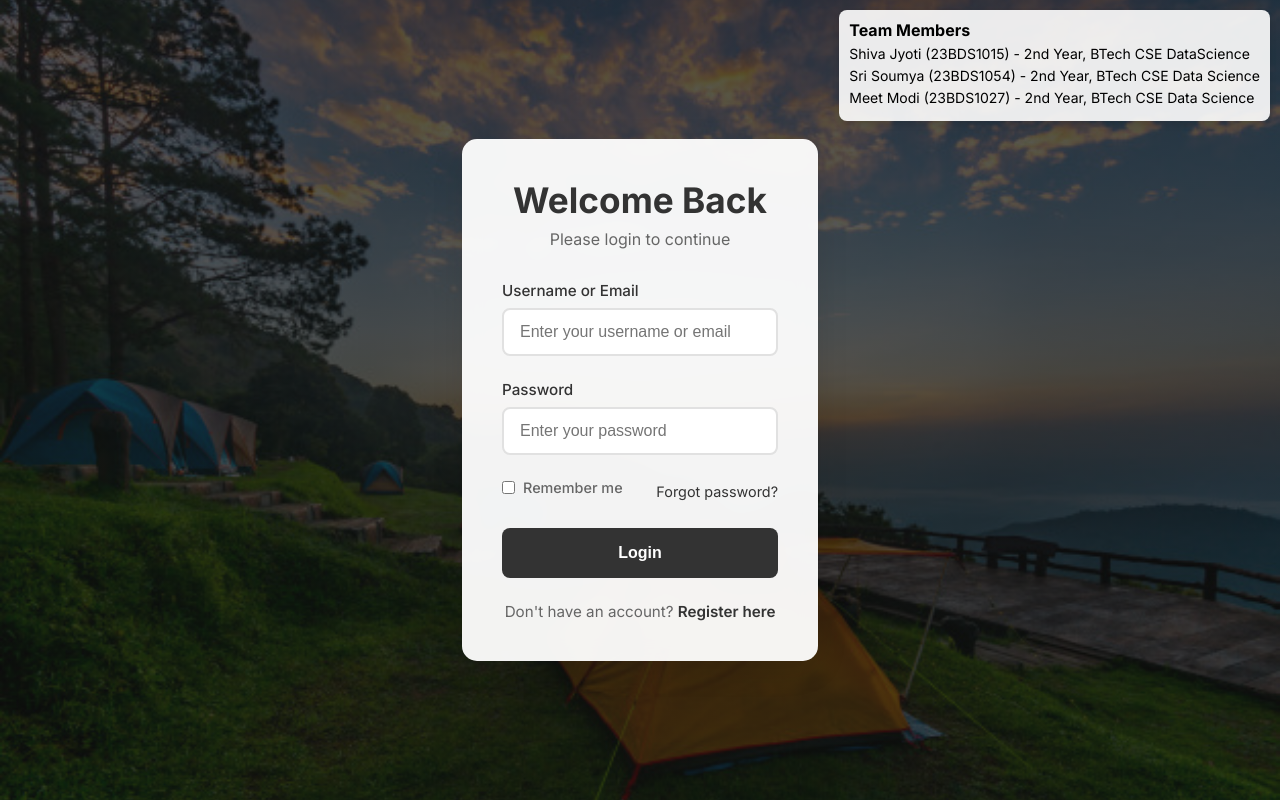
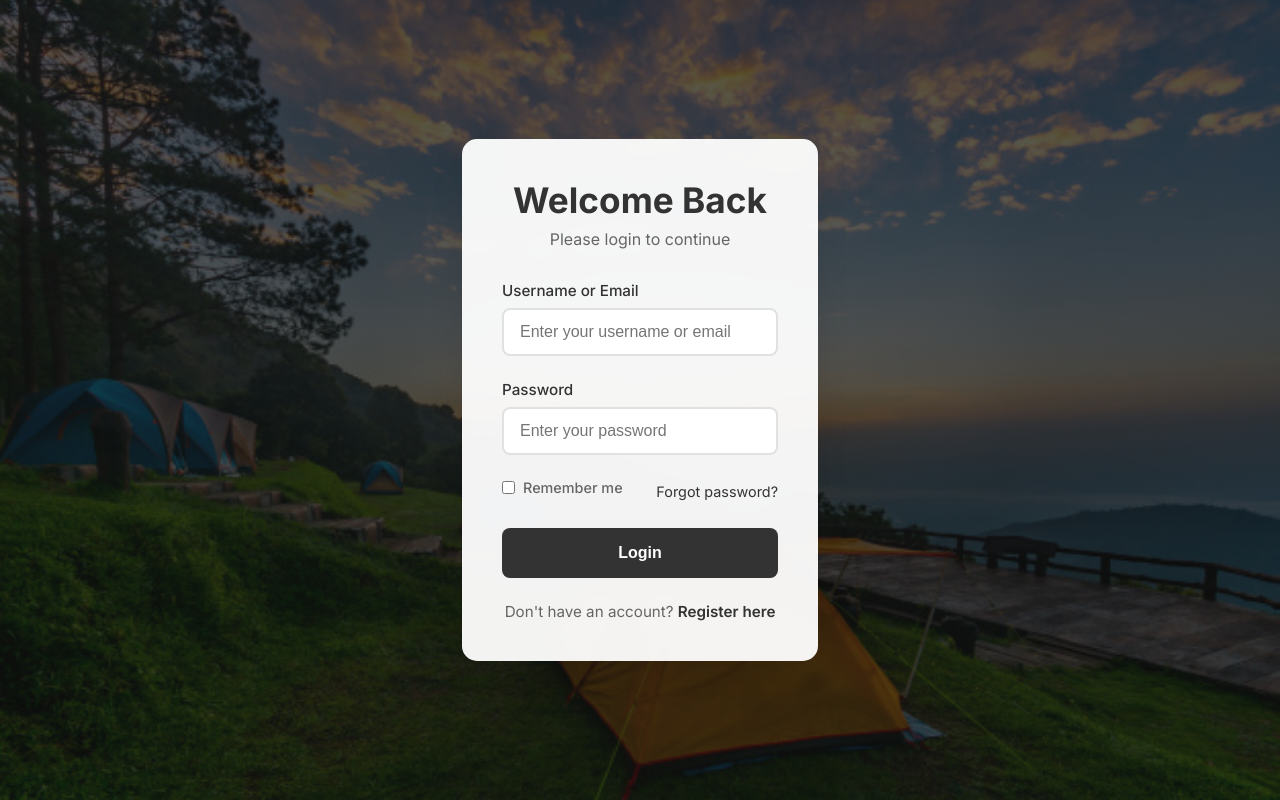
Before and after one commit to sri15soumya/travel_web, a website: page login.html in a window 1280 px wide. Drawn offline with Linux system fonts and the light colour scheme.

Commit message:
Update login.html

```diff
--- a/login.html
+++ b/login.html
@@ -33,14 +33,7 @@
     </style>
 </head>
 <body>
-    <div class="team-info">
-        <h3>Team Members</h3>
-        <ul>
-            <li>Shiva Jyoti (23BDS1015) - 2nd Year, BTech CSE DataScience</li>
-            <li>Sri Soumya (23BDS1054) - 2nd Year, BTech CSE Data Science</li>
-            <li>Meet Modi (23BDS1027) - 2nd Year, BTech CSE Data Science</li>
-        </ul>
-    </div>
+
 
     <div class="login-container">
         <form id="login-form">
```
